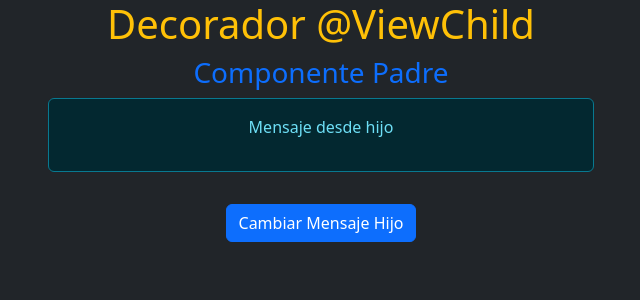
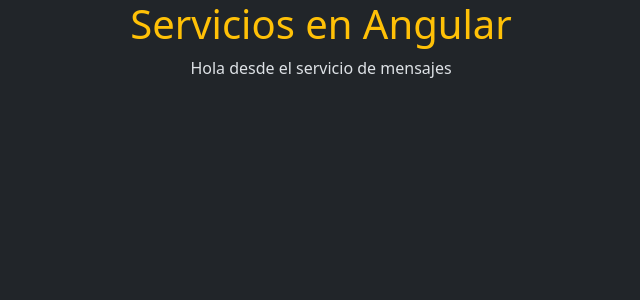
Before and after one commit to fjjt3/Angular2024, an Angular app: page / in a window 1280 px wide. Shown: the top 300 px of the page, without its empty margins (319-959 px from the left). Built offline with nearby package versions, Linux system fonts and the light colour scheme.

Commit message:
Add: Servicios

```diff
--- a/src/app/app.component.html
+++ b/src/app/app.component.html
@@ -1,4 +1,4 @@
 <div class="container text-center">
     <h1 class="text-center text-warning">{{title}}</h1>
-    <app-padre/>
+    <p>{{mensaje}}</p>
 </div>
--- a/src/app/app.component.ts
+++ b/src/app/app.component.ts
@@ -11,6 +11,7 @@
 import { AgregarTareaComponent } from "./agregar-tarea/agregar-tarea.component";
 import { ComponenteForComponent } from "./componente-for/componente-for.component";
 import { ViewChildComponent } from "./view-child/view-child.component";
+import { MensajeService } from './mensaje.service';
 
 
 @Component({
@@ -21,5 +22,12 @@
   styleUrl: './app.component.css'
 })
 export class AppComponent {
-  title = 'Decorador @ViewChild';
+  title = 'Servicios en Angular';
+
+  mensaje: string;
+
+  constructor(mensajeService: MensajeService){
+    this.mensaje = mensajeService.obtenerMesaje();
+  }
+
 }
--- /dev/null
+++ b/src/app/mensaje.service.ts
@@ -0,0 +1,15 @@
+import { Injectable } from '@angular/core';
+
+@Injectable({
+  providedIn: 'root'
+})
+export class MensajeService {
+
+  private mensaje: string = 'Hola desde el servicio de mensajes'
+
+  constructor() { }
+
+  obtenerMesaje(): string{
+    return this.mensaje;
+  }
+}
```
Also changed, not shown: src/app/usuarios.service.ts (added, +9 -0 lines).
